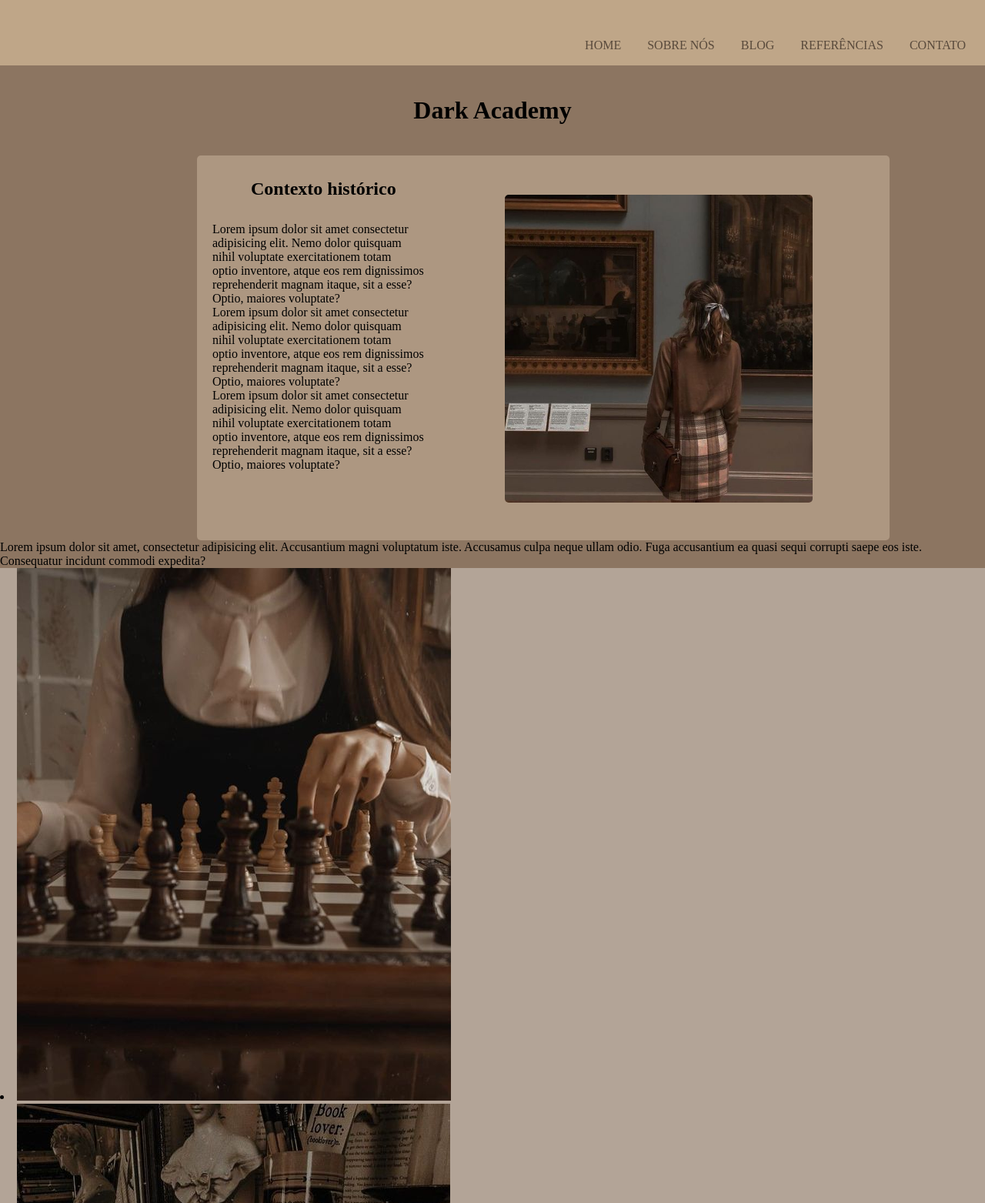
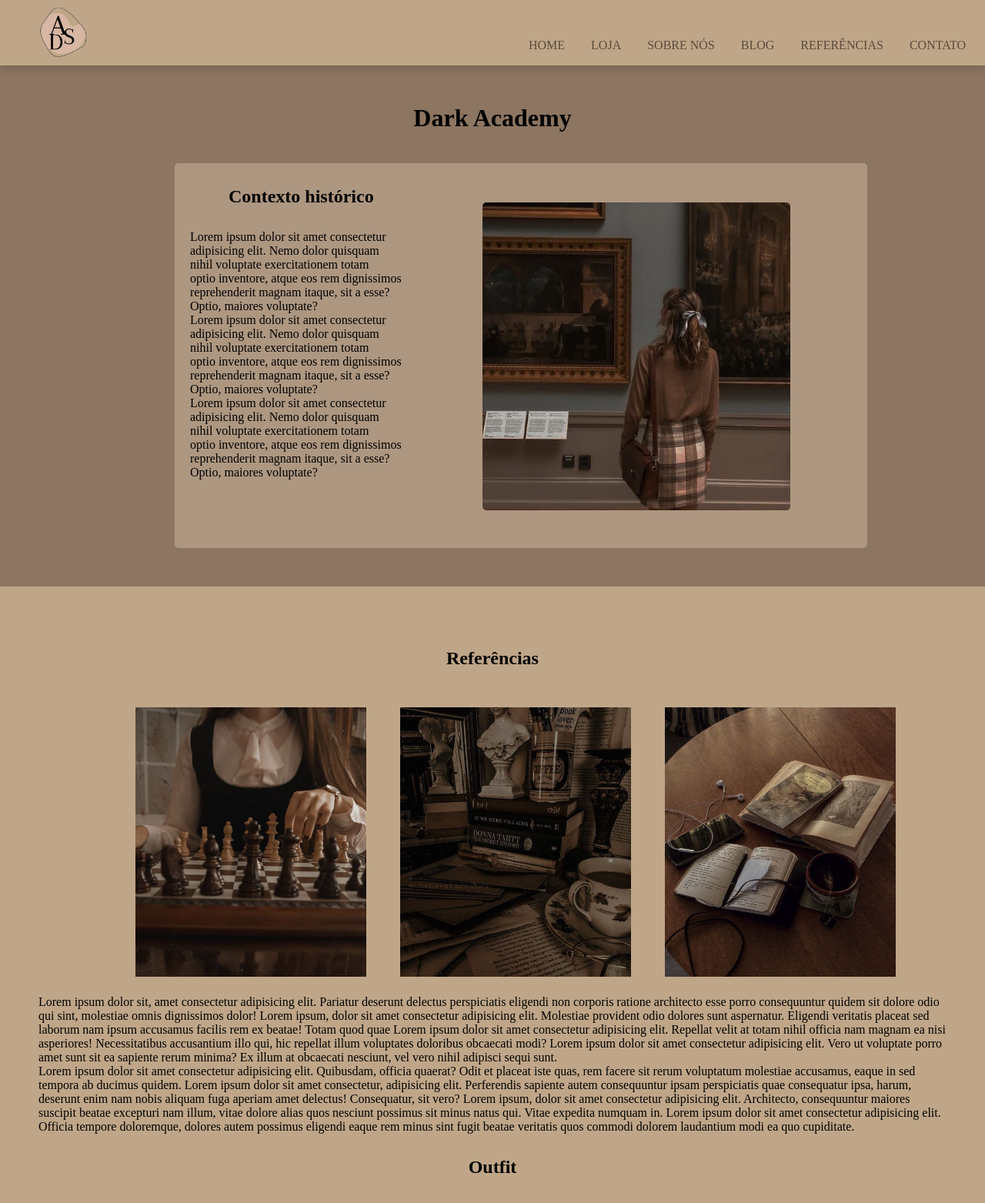
Before and after one commit to luizaalcm/dark-academy, a plain HTML site: page index.html in a window 1280 px wide. Shown: the top 1563 px of the page at 77% size. Drawn offline with Linux system fonts and the light colour scheme.

Commit message:
atualizações

```diff
--- a/index.html
+++ b/index.html
@@ -5,14 +5,15 @@
     <meta http-equiv="X-UA-Compatible" content="IE=edge">
     <meta name="viewport" content="width=device-width, initial-scale=1.0">
     <title>Dark academy style</title>
-    <link rel="stylesheet" href="style.css">
+    <link rel="stylesheet" href="./style/style.css">
     <link rel="shortcut icon" href="favicon.ico" type="image/x-icon">
 </head>
 <body>
     <header>
-       <img src="#" alt="">
+       <img src="./imagens/logo.png" alt="logo">
             <nav>
                 <a href="#">HOME</a>
+                <a href="homeloja.html">LOJA</a>
                 <a href="#">SOBRE NÓS</a>
                 <a href="#">BLOG</a>
                 <a href="#">REFERÊNCIAS</a>
@@ -46,27 +47,25 @@
                 </p>
             <img src="./imagens/img01.jpg" alt="imagem 1">
         </div>
-        <p>Lorem ipsum dolor sit amet, consectetur adipisicing elit. Accusantium magni voluptatum iste. Accusamus culpa neque ullam odio. Fuga accusantium ea quasi sequi corrupti saepe eos iste. Consequatur incidunt commodi expedita?</p>
     </main>
+
     <section>
+                <h2>Referências</h2>
+            <div>
+                <img src="./imagens/1.jpg" alt="">
+                <img src="./imagens/2.jpg" alt="">
+                <img src="./imagens/4.jpg" alt="">
+                </div>
+                <p>Lorem ipsum dolor sit, amet consectetur adipisicing elit. Pariatur deserunt delectus perspiciatis eligendi non corporis ratione architecto esse porro consequuntur quidem sit dolore odio qui sint, molestiae omnis dignissimos dolor! Lorem ipsum, dolor sit amet consectetur adipisicing elit. Molestiae provident odio dolores sunt aspernatur. Eligendi veritatis placeat sed laborum nam ipsum accusamus facilis rem ex beatae! Totam quod quae Lorem ipsum dolor sit amet consectetur adipisicing elit. Repellat velit at totam nihil officia nam magnam ea nisi asperiores! Necessitatibus accusantium illo qui, hic repellat illum voluptates doloribus obcaecati modi? Lorem ipsum dolor sit amet consectetur adipisicing elit. Vero ut voluptate porro amet sunt sit ea sapiente rerum minima? Ex illum at obcaecati nesciunt, vel vero nihil adipisci sequi sunt.</p>
+                <p>Lorem ipsum dolor sit amet consectetur adipisicing elit. Quibusdam, officia quaerat? Odit et placeat iste quas, rem facere sit rerum voluptatum molestiae accusamus, eaque in sed tempora ab ducimus quidem. Lorem ipsum dolor sit amet consectetur, adipisicing elit. Perferendis sapiente autem consequuntur ipsam perspiciatis quae consequatur ipsa, harum, deserunt enim nam nobis aliquam fuga aperiam amet delectus! Consequatur, sit vero? Lorem ipsum, dolor sit amet consectetur adipisicing elit. Architecto, consequuntur maiores suscipit beatae excepturi nam illum, vitae dolore alias quos nesciunt possimus sit minus natus qui. Vitae expedita numquam in. Lorem ipsum dolor sit amet consectetur adipisicing elit. Officia tempore doloremque, dolores autem possimus eligendi eaque rem minus sint fugit beatae veritatis quos commodi dolorem laudantium modi ea quo cupiditate.</p>
 
-            <div>
-                <li><img src="./imagens/1.jpg" alt=""></li>
-                <li><img src="./imagens/2.jpg" alt=""></li>
-                <li><img src="./imagens/3.jpg" alt=""></li>
-            </div>
-            <div>
-                <li><img src="./imagens/4.jpg" alt=""></li>
-                <li><img src="./imagens/5.jpg" alt=""></li>
-                <li><img src="./imagens/6.jpg" alt=""></li>
-            </div>
+                <h2>Outfit</h2>
+
 
     </section>
-    <div>
-        <p>Lorem ipsum dolor sit, amet consectetur adipisicing elit. Pariatur deserunt delectus perspiciatis eligendi non corporis ratione architecto esse porro consequuntur quidem sit dolore odio qui sint, molestiae omnis dignissimos dolor! Lorem ipsum, dolor sit amet consectetur adipisicing elit. Molestiae provident odio dolores sunt aspernatur. Eligendi veritatis placeat sed laborum nam ipsum accusamus facilis rem ex beatae! Totam quod quae Lorem ipsum dolor sit amet consectetur adipisicing elit. Repellat velit at totam nihil officia nam magnam ea nisi asperiores! Necessitatibus accusantium illo qui, hic repellat illum voluptates doloribus obcaecati modi? Lorem ipsum dolor sit amet consectetur adipisicing elit. Vero ut voluptate porro amet sunt sit ea sapiente rerum minima? Ex illum at obcaecati nesciunt, vel vero nihil adipisci sequi sunt.</dicta>
-        </p>
-        <p>Lorem ipsum dolor sit amet consectetur adipisicing elit. Quibusdam, officia quaerat? Odit et placeat iste quas, rem facere sit rerum voluptatum molestiae accusamus, eaque in sed tempora ab ducimus quidem.</p>
-    </div>
+
+
+
     <footer>
         <p id="direitos">© 2022 all rights reserved</p>
         <p id="by">Designed by Analu</p>
--- /dev/null
+++ b/style/style-loja.css
@@ -0,0 +1,105 @@
+@charset "UTF-8";
+
+
+:root{
+    --cor0:white;
+    --cor1:#BFA688;
+    --cor2:#F2DEC4;
+    --cor3:#F29544;
+    --cor4:#594A3C;
+    --cor5:#7e6a59;
+
+}
+*{
+    padding: 0px;
+    margin: 0px;
+}
+body{
+    overflow-x: hidden;
+    background-color: var(--cor5);
+}
+header{
+    background-color: var(--cor1);
+    height: 85px;
+    box-shadow: 0px 7px 7px rgba(0, 0, 0, 0.050);
+}
+header > img{
+    width: 100px;
+    padding-left: 30px;
+}
+nav{
+    position: absolute;
+    top: 5%;
+    right: 0;
+    padding: 10px;
+    padding-left: 10px;
+
+}
+nav > a {
+text-decoration: none;
+color:var(--cor4);
+padding: 15px;
+
+}
+nav > a:hover{
+    text-decoration:none;
+    color: var(--cor1);
+    background: var(--cor4);
+    border-radius: 3px;
+    transition: 0.5s;
+}
+
+div.slider > ul {
+    display: block;
+    height: 439.5px;
+    width: 900px;
+    margin: auto;
+    margin-top: 50px;
+    position: relative;
+}
+
+div.slider > ul > li {
+    list-style: none;
+    position: absolute;
+}
+
+div.slider > ul > li > img {
+    margin: auto;
+    height: 100%;
+    width: 100%;
+    vertical-align: top;
+}
+div.slider > ul > li > label {
+    background-color:white;
+    bottom: 10px;
+    border-bottom-style:hidden;
+    cursor: pointer;
+    display: block;
+    height: 10px;
+    position: absolute;
+    width: 10px;
+    z-index: 10;
+}
+
+div.slider > ul > li:nth-child(1) label {
+    left: 10px;
+}
+
+div.slider > ul > li:nth-child(2) label {
+    left: 40px;
+}
+
+div.slider > ul > li:nth-child(3) label {
+    left: 70px;
+}
+
+div.slider > ul > li > img {
+    opacity: 0;
+    visibility: hidden;
+}
+
+div.slider > ul > li input:checked ~ img {
+    opacity: 1;
+    visibility: visible;
+    z-index: 10;
+}
--- a/style.css
+++ b/style/style.css
@@ -20,7 +20,11 @@ body{
 header{
     background-color: var(--cor1);
     height: 85px;
-    box-shadow: 2px 2px 5px rgba(0, 0, 0, 0.362);
+    box-shadow: 0px 7px 7px rgba(0, 0, 0, 0.100);
+}
+header > img{
+    width: 100px;
+    padding-left: 30px;
 }
 nav{
     position: absolute;
@@ -28,6 +32,7 @@ nav{
     right: 0;
     padding: 10px;
     padding-left: 10px;
+
 }
 nav > a {
 text-decoration: none;
@@ -44,11 +49,12 @@ nav > a:hover{
 }
 main{
     background-color: var(--cor5);
+    margin: 50px;
 
 }
 main > h1{
 text-align: center;
-padding: 40px;
+padding-bottom: 40px;
 font-size: 2.0em;
 text-shadow: 2px rgba(0, 0, 0, 0.476);
 }
@@ -59,7 +65,7 @@ main > div{
     width: 900px;
     height: 500px;
     position: relative;
-    left: 20%;
+    left: 15%;
 
 }
 main > div > h2{
@@ -80,18 +86,29 @@ left: 400px;
 top: -340px;
 }
 section{
-background-color: rgba(255, 255, 255, 0.342);
+background-color: var(--cor1);
+ padding: 50px;
+ padding-top: -10px;
 }
-section> ul{
-    list-style-type: '\2714\00A0\00A0';
-    list-style-position: inside;
-    columns: 3;
+section >h2 {
+   text-align: center;
+   padding: 30px;
 }
-section > ul > li{
-    list-style: none;
+
+section > div{
+
+
+
 }
-section > ul > li > img{
+
+section > div > img{
 width: 300px;
+height: 350px;
+padding: 20px;
+position:relative;
+left: 9%;
+
+
 
 }
 footer{
```
Also changed, not shown: homeloja.html (added, +47 -0 lines), imagens/banner 3.png (added), imagens/logo.png (added), 2 other files.
